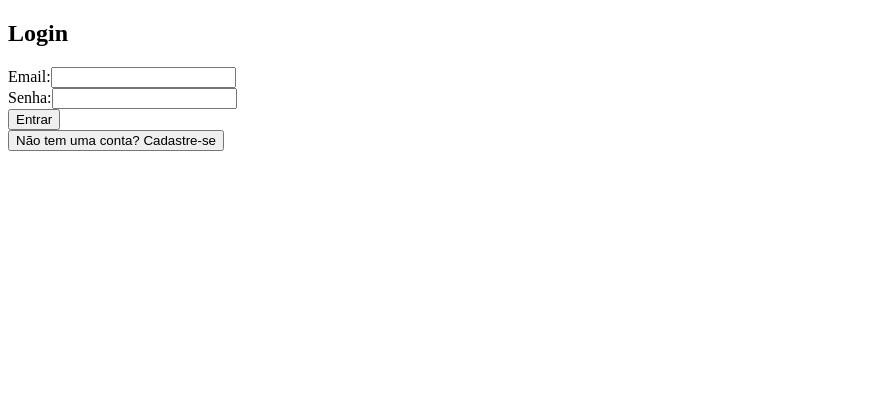
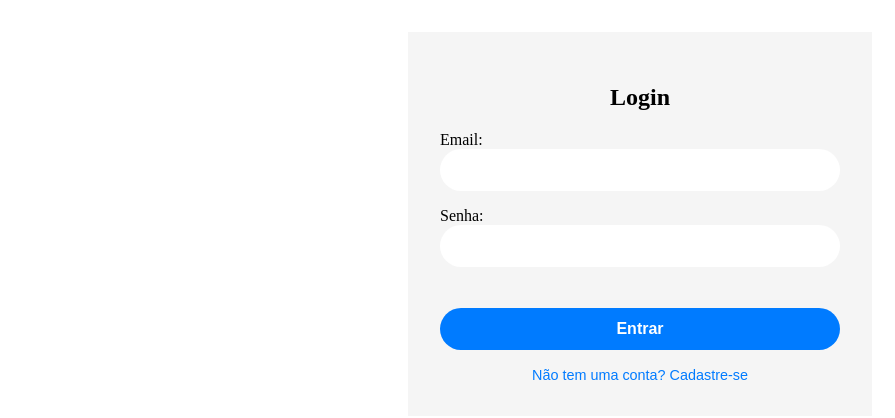
Before and after one commit to DaviSoaresA/ProjetoFinalReact, a React (Vite) app: page /login in a window 1280 px wide. Shown: the top 418 px of the page, without its empty margins (0-895 px from the left). Built offline with nearby package versions, Linux system fonts and the light colour scheme.

Commit message:
estilizacao basica login

```diff
--- /dev/null
+++ b/src/pages/Login/Login.module.css
@@ -0,0 +1,65 @@
+/* Login.module.css */
+.loginContainer {
+  display: flex;
+  flex-direction: column;
+  align-items: center;
+  justify-content: center;
+  max-width: 400px;
+  margin: 2rem auto;
+  padding: 2rem;
+  background-color: #f5f5f5;
+}
+
+.form {
+  width: 100%;
+  display: flex;
+  flex-direction: column;
+  gap: 1rem;
+}
+
+.inputGroup {
+  display: flex;
+  flex-direction: column;
+}
+
+.input {
+  padding: 0.75rem;
+  border-radius: 50px;
+  border: none;
+  font-size: 1rem;
+}
+
+.submitButton {
+  padding: 0.75rem;
+  background-color: #007bff;
+  color: #fff;
+  font-size: 1rem;
+  font-weight: bold;
+  margin-top: 25px;
+  border: none;
+  border-radius: 50px;
+  cursor: pointer;
+  transition: background-color 0.3s;
+}
+
+.submitButton:hover {
+  background-color: #002d5e;
+}
+
+.toggleButton {
+  background-color: transparent;
+  color: #007bff;
+  border: none;
+  margin-top: 1rem;
+  cursor: pointer;
+  font-size: 0.9rem;
+}
+
+.toggleButton:hover {
+  color: #002d5e;
+}
+
+.message {
+  margin-top: 1.5rem;
+  font-weight: bold;
+}
--- a/src/pages/Login/index.jsx
+++ b/src/pages/Login/index.jsx
@@ -1,5 +1,6 @@
 import React, { useState } from "react";
 import axios from "axios";
+import styles from "./Login.module.css";
 
 const Login = () => {
   const [email, setEmail] = useState("");
@@ -55,7 +56,8 @@ const Login = () => {
                 setEmail("");
                 setPassword("");
                 setPasswordC("");
-                setError("");
+                setError("Usuário cadastrado com sucesso!");
+                setCadastro(false);
               });
           } else {
             setError("Senhas não coincidem, favor verificar");
@@ -67,45 +69,58 @@ const Login = () => {
   };
 
   return (
-    <div className="login-container">
+    <div className={styles.loginContainer}>
       <h2>Login</h2>
-      <form onSubmit={!cadastro ? handleLogin : handleRegister}>
-        <div>
+      <form
+        onSubmit={!cadastro ? handleLogin : handleRegister}
+        className={styles.form}
+      >
+        <div className={styles.inputGroup}>
           <label>Email:</label>
           <input
             type="email"
             value={email}
             onChange={(e) => setEmail(e.target.value)}
             required
+            className={styles.input}
           />
         </div>
-        <div>
+        <div className={styles.inputGroup}>
           <label>Senha:</label>
           <input
             type="password"
             value={password}
             onChange={(e) => setPassword(e.target.value)}
             required
+            className={styles.input}
           />
         </div>
         {!cadastro ? (
           ""
         ) : (
-          <div>
-            <label>Confirmar senha:</label>
+          <div className={styles.inputGroup}>
+            <label className={styles.label}>Confirmar senha:</label>
             <input
               type="password"
               value={passwordC}
               onChange={(e) => setPasswordC(e.target.value)}
               required
+              className={styles.input}
             />
           </div>
         )}
-
-        <button type="submit">{cadastro ? "Cadastrar" : "Entrar"}</button>
+        <button type="submit" className={styles.submitButton}>
+          {cadastro ? "Cadastrar" : "Entrar"}
+        </button>
       </form>
-      {error && <p style={{ color: "red" }}>{error}</p>}
-      <button onClick={() => setCadastro(!cadastro)}>
+      {error && <p className={styles.message}>{error}</p>}
+      <button
+        onClick={() => {
+          setCadastro(!cadastro);
+          setError("");
+        }}
+        className={styles.toggleButton}
+      >
         {cadastro ? "Fazer login" : "Não tem uma conta? Cadastre-se"}
       </button>
     </div>
```
